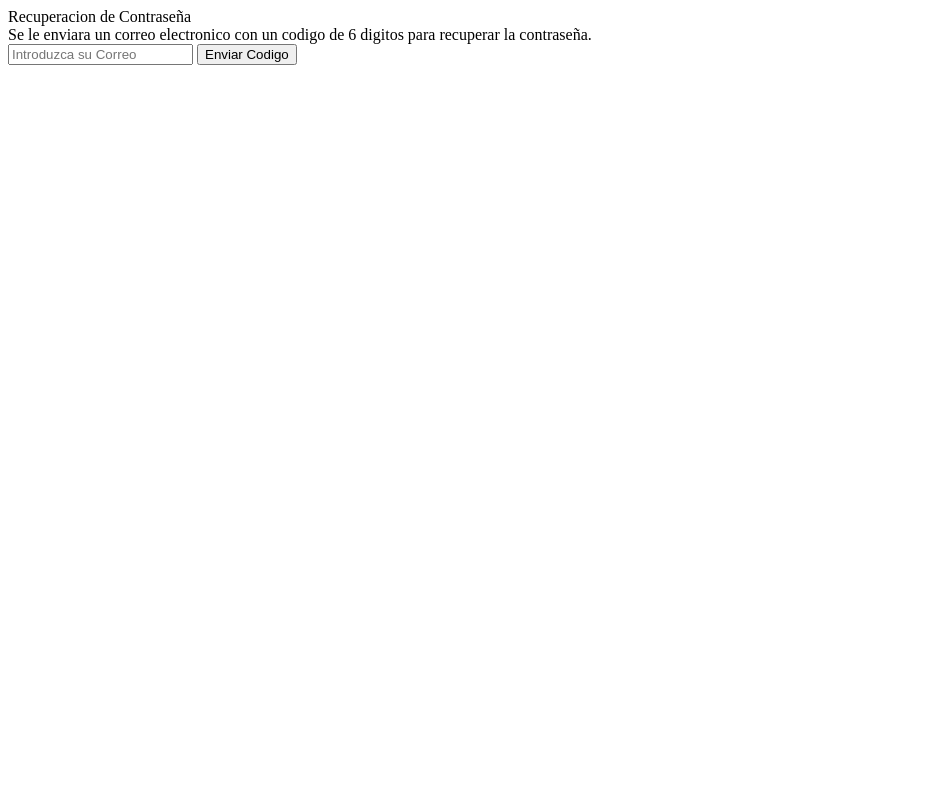
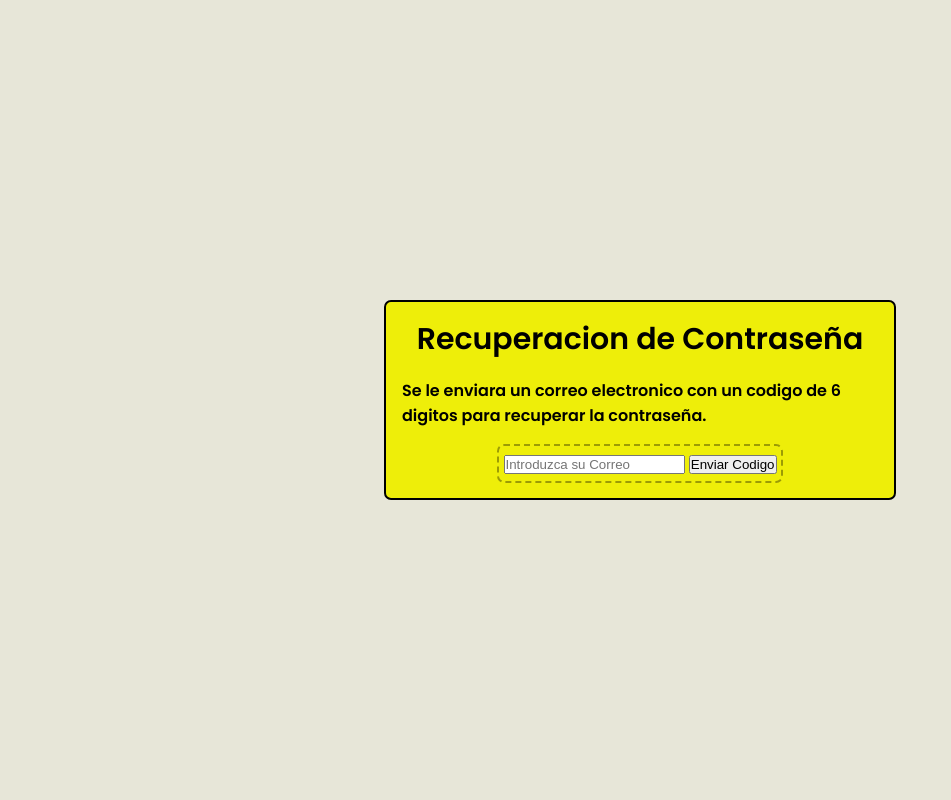
Before and after one commit to facutorr2005/PRAC-PROF-FINAL, a PHP site: page /PRAC-PROF-FINAL/Public/views/recuperacion.html in a window 1280 px wide. Shown: the whole page, without its empty margins (0-951 px from the left). Run offline with PHP 8.4, Linux system fonts and the light colour scheme.

Commit message:
terminar css recuperacion

```diff
--- /dev/null
+++ b/App/Controllers/controller.php
@@ -0,0 +1 @@
+relleno
--- /dev/null
+++ b/App/Modelos/modelo.php
@@ -0,0 +1 @@
+relleno
--- a/Private/algo.php
+++ /dev/null
@@ -1 +0,0 @@
-para que aparezca la carpeta en github, borrar luego
--- a/Public/css/login.css
+++ b/Public/css/login.css
@@ -22,7 +22,7 @@ body {
 }
 
 .formulario {
-    background-color: var(--color-secundario);
+  background-color: var(--color-secundario);
   border: solid 2px var(--color-cuarto);
   border-radius: 7px;
   padding: 1rem;
--- /dev/null
+++ b/Public/css/recuperacion.css
@@ -0,0 +1,48 @@
+:root {
+  --color-principal: rgb(231, 230, 216);
+  --color-secundario: rgb(238, 238, 9);
+  --color-terciario: rgba(0, 0, 0, 0.349);
+  --color-cuarto: black;
+  --fuente: "Poppins", sans-serif;
+}
+
+* {
+  margin: 0;
+  padding: 0;
+  box-sizing: border-box;
+}
+
+body {
+  min-height: 100vh;
+  font-family: var(--fuente);
+  background-color: var(--color-principal);
+  display: flex;
+  align-items: center;
+  justify-content: center;
+}
+.contenido{
+  background-color: var(--color-secundario);
+  border: solid 2px var(--color-cuarto);
+  border-radius: 7px;
+  padding-left: 1rem;
+  padding-right: 1rem;
+  display: flex;
+  flex-direction: column;
+  justify-content: center;
+  gap: 1rem;
+  align-items: center;
+  width: 40%;
+  height: 200px;
+}
+.titulo{
+    font-size: 30px;
+    font-weight: bold;
+}
+.info{
+    font-weight: bolder;
+}
+#miFormulario{
+    border: dashed 2px var(--color-terciario);
+    border-radius: 7px;
+    padding: 0.3rem;
+}
--- a/Public/views/recuperacion.html
+++ b/Public/views/recuperacion.html
@@ -4,11 +4,15 @@
     <meta charset="UTF-8">
     <meta name="viewport" content="width=device-width, initial-scale=1.0">
     <title>Recuperacion de Contraseña</title>
+    <link rel="preconnect" href="https://fonts.googleapis.com">
+    <link rel="preconnect" href="https://fonts.gstatic.com" crossorigin>
+    <link href="https://fonts.googleapis.com/css2?family=Poppins:wght@400;600&display=swap" rel="stylesheet">
+    <link rel="stylesheet" href="../css/recuperacion.css">
 </head>
 <body>
     <div class="contenido">
-        <Div>Recuperacion de Contraseña</Div>
-        <div>Se le enviara un correo electronico con un codigo de 6 digitos para recuperar la contraseña.</div>
+        <Div class="titulo">Recuperacion de Contraseña</Div>
+        <div class="info">Se le enviara un correo electronico con un codigo de 6 digitos para recuperar la contraseña.</div>
         <form id="miFormulario" action="<?= BASE_URL ?> /Contrasenas/Olvidada" method="post">
             <input id="correo" type="email" placeholder="Introduzca su Correo">
             <button type="submit">Enviar Codigo</button>
```
